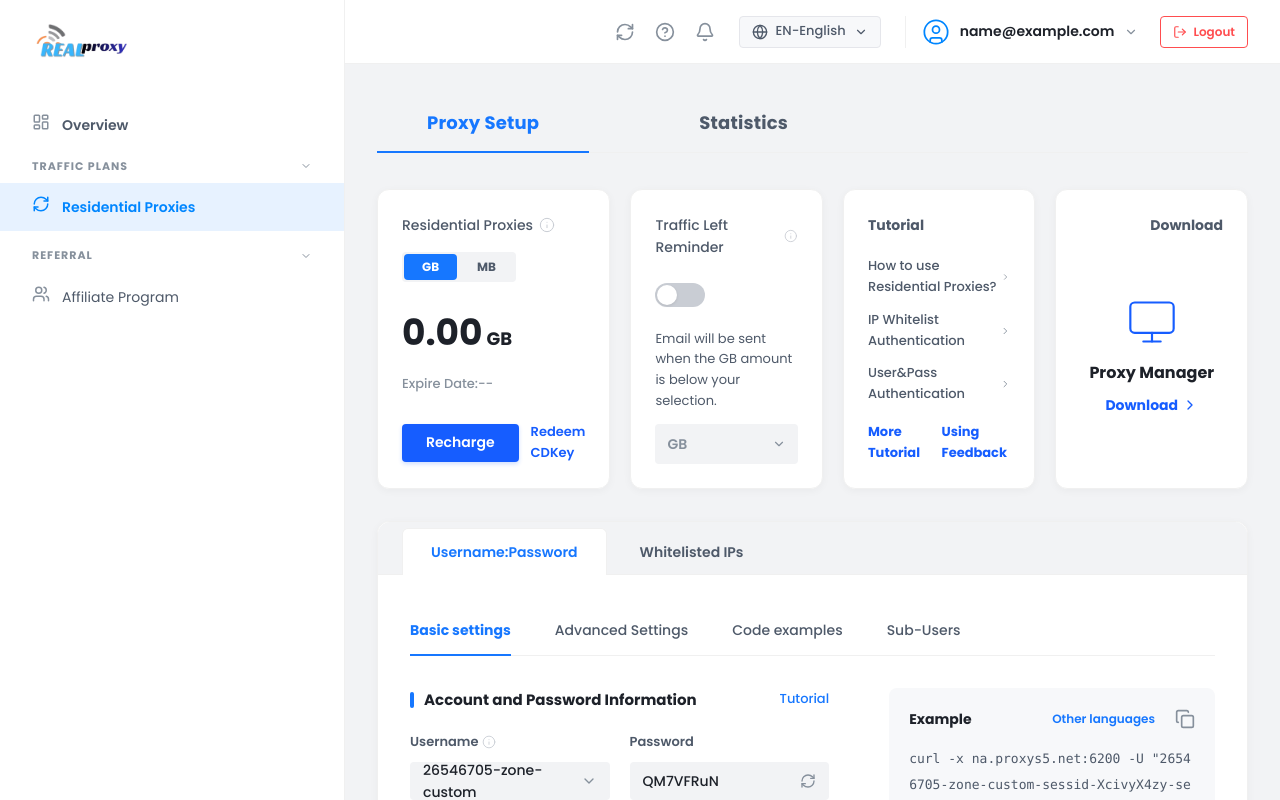
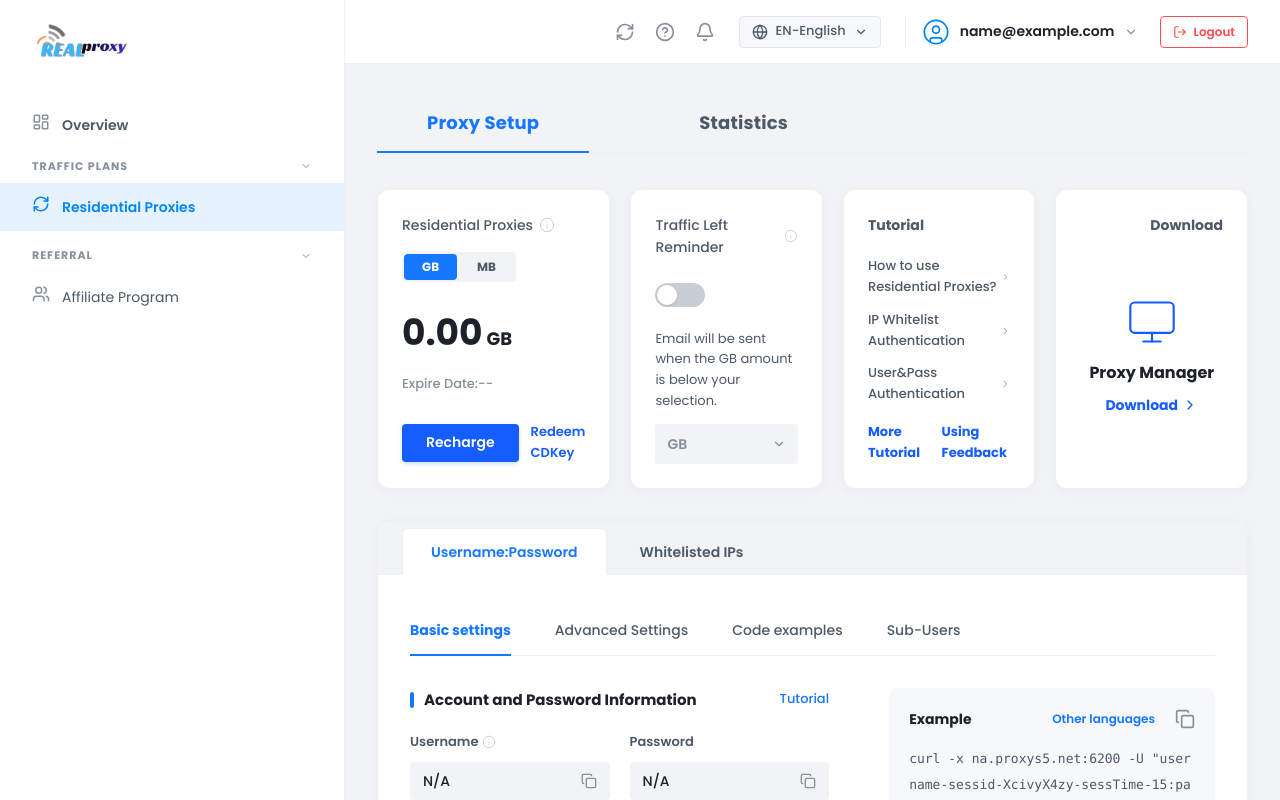
Before and after one commit to Md-Abu-Rayhan/real-proxy-nextjs, a Next.js app: page /dashboard/traffic-setup in a window 1280 px wide. Built offline with nearby package versions, Linux system fonts and the light colour scheme; no server answers; sample sign-in values are in the browser's storage.

Commit message:
update fetchProxyInfo

```diff
--- a/src/app/dashboard/traffic-setup/page.tsx
+++ b/src/app/dashboard/traffic-setup/page.tsx
@@ -1,6 +1,6 @@
 "use client";
 
-import React, { useState } from 'react';
+import React, { useState, useEffect } from 'react';
 import {
     Info,
     ChevronDown,
@@ -12,10 +12,17 @@ import {
     Monitor,
     ToggleLeft,
     ToggleRight,
-    ExternalLink
+    ExternalLink,
+    Loader2
 } from 'lucide-react';
 import { useRouter } from 'next/navigation';
-import { useEffect } from 'react';
+import axios from 'axios';
+import { toast } from 'react-hot-toast';
+
+interface ProxyInfo {
+    proxyAccount: string;
+    proxyPassword: string;
+}
 
 const TrafficSetupPage = () => {
     const [activeTab, setActiveTab] = useState('Proxy Setup');
@@ -23,13 +30,47 @@ const TrafficSetupPage = () => {
     const [activeSettingTab, setActiveSettingTab] = useState('Basic settings');
     const [trafficReminder, setTrafficReminder] = useState(false);
     const [unit, setUnit] = useState('GB');
+    const [proxyInfo, setProxyInfo] = useState<ProxyInfo | null>(null);
+    const [isLoading, setIsLoading] = useState(true);
     const router = useRouter();
 
     useEffect(() => {
         const token = localStorage.getItem('auth_token');
         if (!token) {
             router.push('/login');
+            return;
         }
+
+        // Fetch proxy info from API
+        const fetchProxyInfo = async () => {
+            try {
+                const response = await axios.get('https://api.realproxy.net/api/Auth/get-proxy-info', {
+                    headers: {
+                        'Authorization': `Bearer ${token}`,
+                        'accept': '*/*'
+                    }
+                });
+
+                if (response.data) {
+                    setProxyInfo(response.data);
+                }
+            } catch (error: any) {
+                console.error('Error fetching proxy info:', error);
+                if (error.response?.status === 401) {
+                    // Token expired or invalid, redirect to login
+                    localStorage.removeItem('auth_token');
+                    localStorage.removeItem('user_email');
+                    toast.error('Session expired. Please login again.');
+                    router.push('/login');
+                } else {
+                    toast.error('Failed to fetch proxy information.');
+                }
+            } finally {
+                setIsLoading(false);
+            }
+        };
+
+        fetchProxyInfo();
     }, [router]);
 
     const cardStyle: React.CSSProperties = {
@@ -228,15 +269,47 @@ const TrafficSetupPage = () => {
                                             Username <Info size={14} color="#c9cdd4" strokeWidth={1.5} />
                                         </label>
                                         <div style={inputContainerStyle}>
-                                            <span style={{ flex: 1, fontWeight: '500' }}>26546705-zone-custom</span>
-                                            <ChevronDown size={16} color="#86909C" />
+                                            {isLoading ? (
+                                                <Loader2 size={16} className="animate-spin" color="#86909C" />
+                                            ) : (
+                                                <>
+                                                    <span style={{ flex: 1, fontWeight: '500' }}>{proxyInfo?.proxyAccount || 'N/A'}</span>
+                                                    <Copy
+                                                        size={16}
+                                                        color="#86909C"
+                                                        style={{ cursor: 'pointer' }}
+                                                        onClick={() => {
+                                                            if (proxyInfo?.proxyAccount) {
+                                                                navigator.clipboard.writeText(proxyInfo.proxyAccount);
+                                                                toast.success('Username copied!');
+                                                            }
+                                                        }}
+                                                    />
+                                                </>
+                                            )}
                                         </div>
                                     </div>
                                     <div style={{ display: 'flex', flexDirection: 'column', gap: '10px' }}>
                                         <label style={{ fontSize: '13px', color: '#4E5969', fontWeight: '600' }}>Password</label>
                                         <div style={inputContainerStyle}>
-                                            <span style={{ flex: 1, fontWeight: '500' }}>QM7VFRuN</span>
-                                            <RefreshCw size={16} color="#86909C" style={{ cursor: 'pointer' }} />
+                                            {isLoading ? (
+                                                <Loader2 size={16} className="animate-spin" color="#86909C" />
+                                            ) : (
+                                                <>
+                                                    <span style={{ flex: 1, fontWeight: '500' }}>{proxyInfo?.proxyPassword || 'N/A'}</span>
+                                                    <Copy
+                                                        size={16}
+                                                        color="#86909C"
+                                                        style={{ cursor: 'pointer' }}
+                                                        onClick={() => {
+                                                            if (proxyInfo?.proxyPassword) {
+                                                                navigator.clipboard.writeText(proxyInfo.proxyPassword);
+                                                                toast.success('Password copied!');
+                                                            }
+                                                        }}
+                                                    />
+                                                </>
+                                            )}
                                         </div>
                                     </div>
                                 </div>
@@ -284,11 +357,24 @@ const TrafficSetupPage = () => {
                                     <span style={{ fontSize: '14px', color: '#1D2129', fontWeight: '700' }}>Example</span>
                                     <div style={{ display: 'flex', gap: '20px', alignItems: 'center' }}>
                                         <span style={{ fontSize: '12px', color: '#1677ff', cursor: 'pointer', fontWeight: '600' }}>Other languages</span>
-                                        <Copy size={20} color="#86909C" style={{ cursor: 'pointer' }} />
+                                        <Copy
+                                            size={20}
+                                            color="#86909C"
+                                            style={{ cursor: 'pointer' }}
+                                            onClick={() => {
+                                                const curlCommand = `curl -x na.proxys5.net:6200 -U "${proxyInfo?.proxyAccount || 'username'}-sessid-XcivyX4zy-sessTime-15:${proxyInfo?.proxyPassword || 'password'}" ipinfo.io`;
+                                                navigator.clipboard.writeText(curlCommand);
+                                                toast.success('Example copied!');
+                                            }}
+                                        />
                                     </div>
                                 </div>
                                 <div style={{ fontSize: '13px', color: '#4E5969', lineHeight: '2', wordBreak: 'break-all', fontFamily: 'SFMono-Regular, Consolas, "Liberation Mono", Menlo, monospace', fontWeight: '500' }}>
-                                    curl -x na.proxys5.net:6200 -U "26546705-zone-custom-sessid-XcivyX4zy-sessTime-15:QM7VFRuN" ipinfo.io
+                                    {isLoading ? (
+                                        <span>Loading...</span>
+                                    ) : (
+                                        `curl -x na.proxys5.net:6200 -U "${proxyInfo?.proxyAccount || 'username'}-sessid-XcivyX4zy-sessTime-15:${proxyInfo?.proxyPassword || 'password'}" ipinfo.io`
+                                    )}
                                 </div>
                             </div>
 
@@ -354,6 +440,17 @@ const TrafficSetupPage = () => {
                     <div style={{ fontSize: '14px', color: '#86909C' }}>Statistics dynamic data will be displayed once there is usage.</div>
                 </div>
             )}
+
+            <style jsx>{`
+                .animate-spin {
+                    animation: spin 1s linear infinite;
+                }
+
+                @keyframes spin {
+                    from { transform: rotate(0deg); }
+                    to { transform: rotate(360deg); }
+                }
+            `}</style>
         </div>
     );
 };
```
